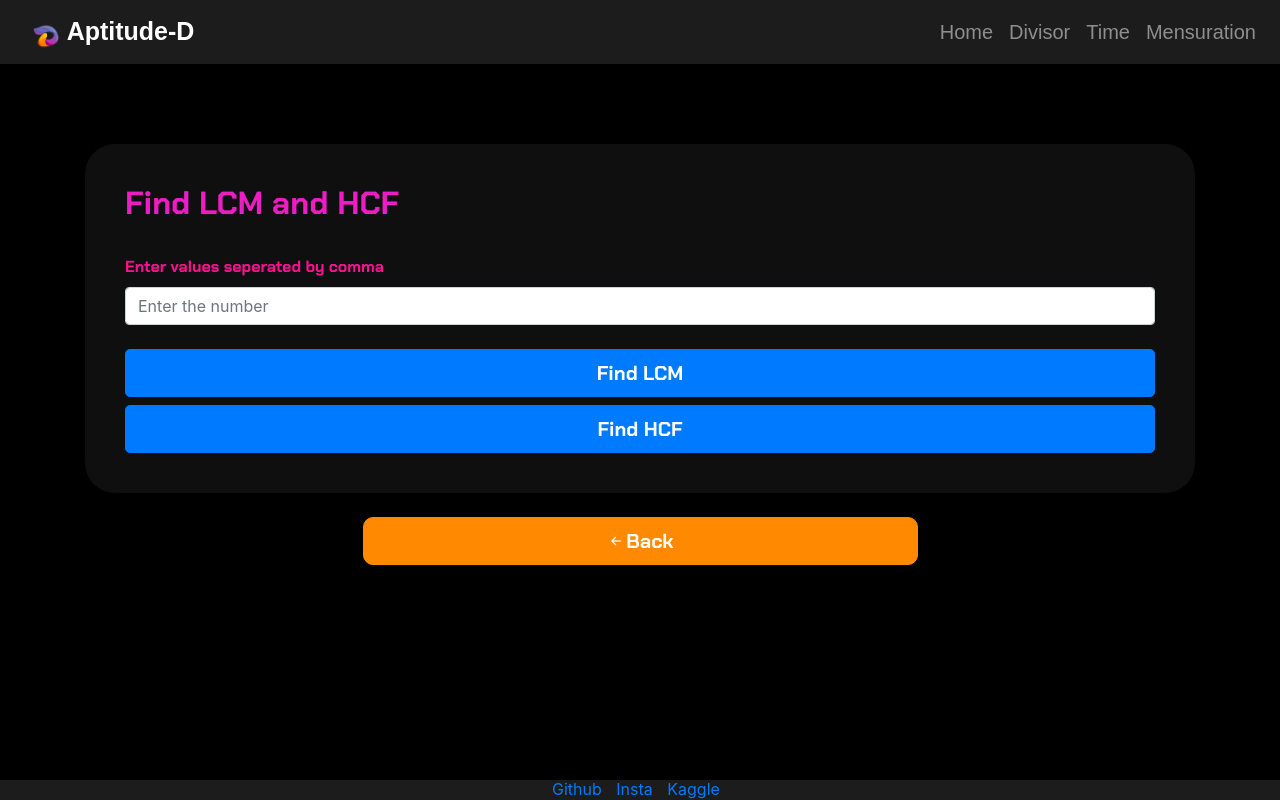
After one commit to Sabari2358/Aptitude-D, a Flask app: page /lcm_and_hcf in a window 1280 px wide. The commit adds this page. Run offline with Flask 2, Linux system fonts and the light colour scheme; some web fonts are replaced.

Commit message:
LCM nad  HCF half done

```diff
--- a/web/inputs.py
+++ b/web/inputs.py
@@ -9,3 +9,8 @@ class pandcInputs(FlaskForm):
     numbern = IntegerField(label = 'n (objects)',validators=[validators.DataRequired()])
     numberr = IntegerField(label = 'r (sample)',validators=[validators.DataRequired()])
     submit = SubmitField(label = 'Find')
+
+class lcm_and_hcf(FlaskForm):
+    values = StringField(label = 'Enter values seperated by comma',validators=[validators.DataRequired()])
+    submitL = SubmitField(label = 'Find LCM')
+    submitH = SubmitField(label = 'Find HCF')
--- a/web/route.py
+++ b/web/route.py
@@ -1,7 +1,7 @@
 from web import app
 from flask import render_template, redirect, url_for
-from web.inputs import Inputs, pandcInputs
-from web.PyDMath import div,combination,permutation,fact
+from web.inputs import Inputs, pandcInputs, lcm_and_hcf
+from web.PyDMath import div,combination,permutation,fact,lcm
 
 @app.route('/')
 def home_page():
@@ -47,6 +47,7 @@ def combresult_pagec(res):
 @app.route('/combresultw/<string:res>')
 def combresult_pagew(res):
     return render_template('/results/combresultw.html',result=res)
+
 # Combination
 @app.route('/combination',methods=['GET', 'POST'])
 def comb_page():
@@ -87,3 +88,16 @@ def fact_page():
         else:
             return redirect(url_for('combresult_pagew',res='Positive values only'))
     return render_template('divisor.html',form=datas,head="Find Factorial")
+
+@app.route('/lcm_and_hcf',methods=['GET', 'POST'])
+def lcm_and_hcf_page():
+    datas = lcm_and_hcf()
+    if datas.validate_on_submit():
+        print(datas.values.data)
+        a = datas.values.data.split(' ')
+        if datas.submitL.data == True:
+            print(lcm(a))
+        elif datas.submitH.data == True:
+            print('HCF')
+
+    return render_template('lcmandhcf.html',form=datas,head="Find LCM and HCF",back=url_for('home_page'))
--- a/web/templates/home.html
+++ b/web/templates/home.html
@@ -196,7 +196,7 @@
     <div class="container text-center" style="margin-top:1cm">
         <div class="row">
           <div class="col" style="padding: 5px;">
-            <h3><a href="#" ><button type="button" class="lcm">LCM and HCF</button></a></h3>
+            <h3><a href="{{url_for('lcm_and_hcf_page')}}" ><button type="button" class="lcm">LCM and HCF</button></a></h3>
           </div>
           <div class="col" style="padding: 5px;">
             <h3><a href="{{url_for('pandc_page')}}"><button type="button" class="lcm">Permutation Combination</button></a></h3>
--- /dev/null
+++ b/web/templates/lcmandhcf.html
@@ -0,0 +1,27 @@
+{% extends 'layoutpandc.html'%}
+{% block content %}
+<div class="container" style="margin-top: 80px;">
+    <form method="POST" calss="form-register"
+            style="background-color:#0f0f0f;
+                    padding:40px; border-radius:30px">
+        {{form.hidden_tag()}}
+        <h2 calss="h3 mb-3 font-weight-bold"
+            style="color:#ed1cc4; font-family: 'Chakra Petch', sans-serif;">
+                    <span><b>{{head}}</b></span></h2>
+        <br>
+        {{ form.values.label(class="form-label", style="color:#fb1192;font-family: 'Chakra Petch', sans-serif;")}}
+        {{form.values(class="form-control", placeholder="Enter the number")}}
+
+        <br>
+        {{form.submitL(class="btn btn-lg btn-block btn-primary",style="font-family: 'Chakra Petch', sans-serif;")}}
+        {{form.submitH(class="btn btn-lg btn-block btn-primary",style="font-family: 'Chakra Petch', sans-serif;")}}
+    </form>
+    <br>
+    <a href="{{back}}" style="text-decoration:none; margin-bottom:-10cm;">
+        <button class="btn btn-lg btn-block btn-primary col-6 mx-auto"
+                style="font-family: 'Chakra Petch', sans-serif;
+                background-color: #FF8901; border-color: #FF8901;
+                border-radius:10px">
+            <i class="bi-arrow-left-short"></i>Back</button></a>
+</div>
+{% endblock %}
```
